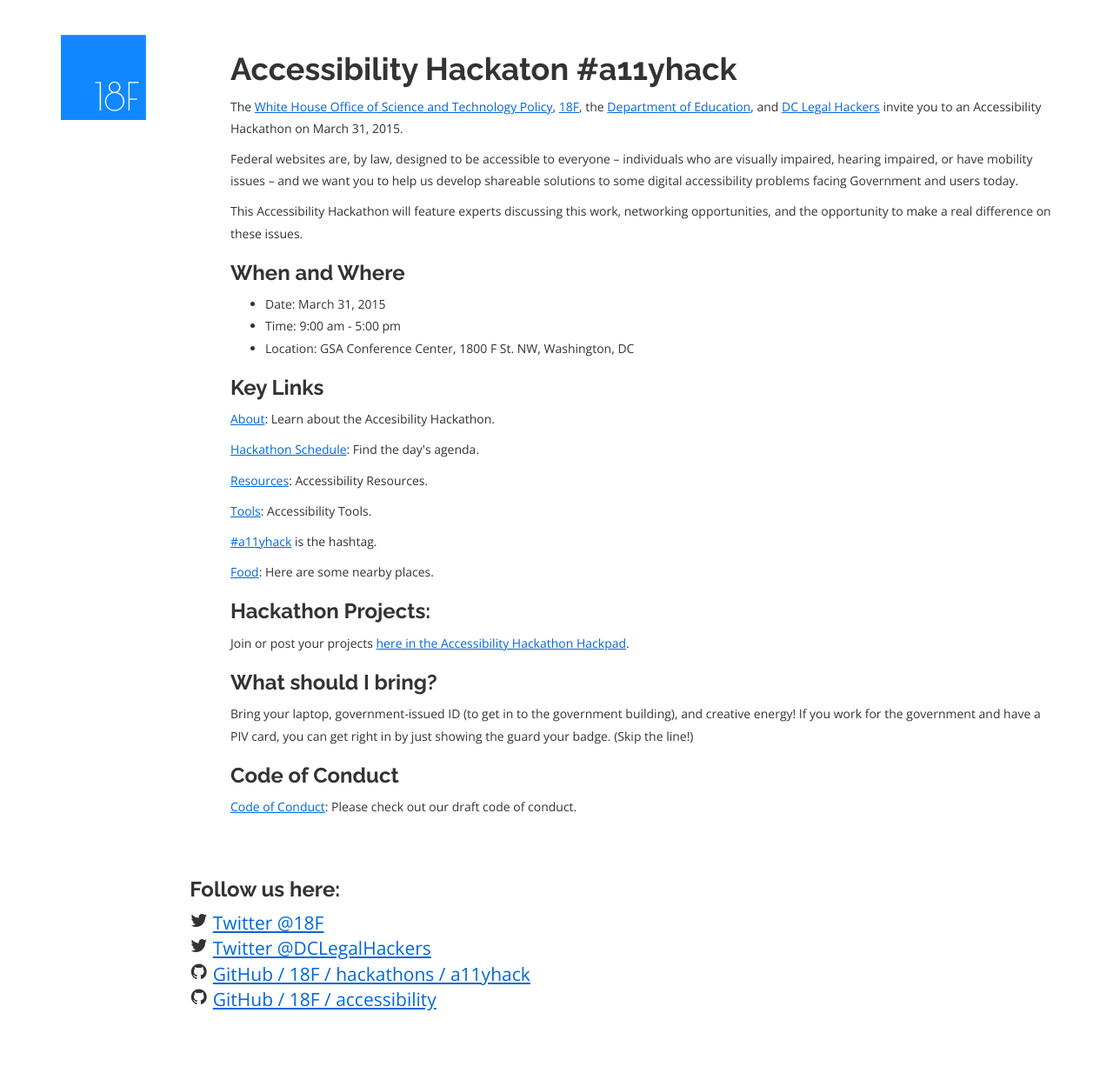
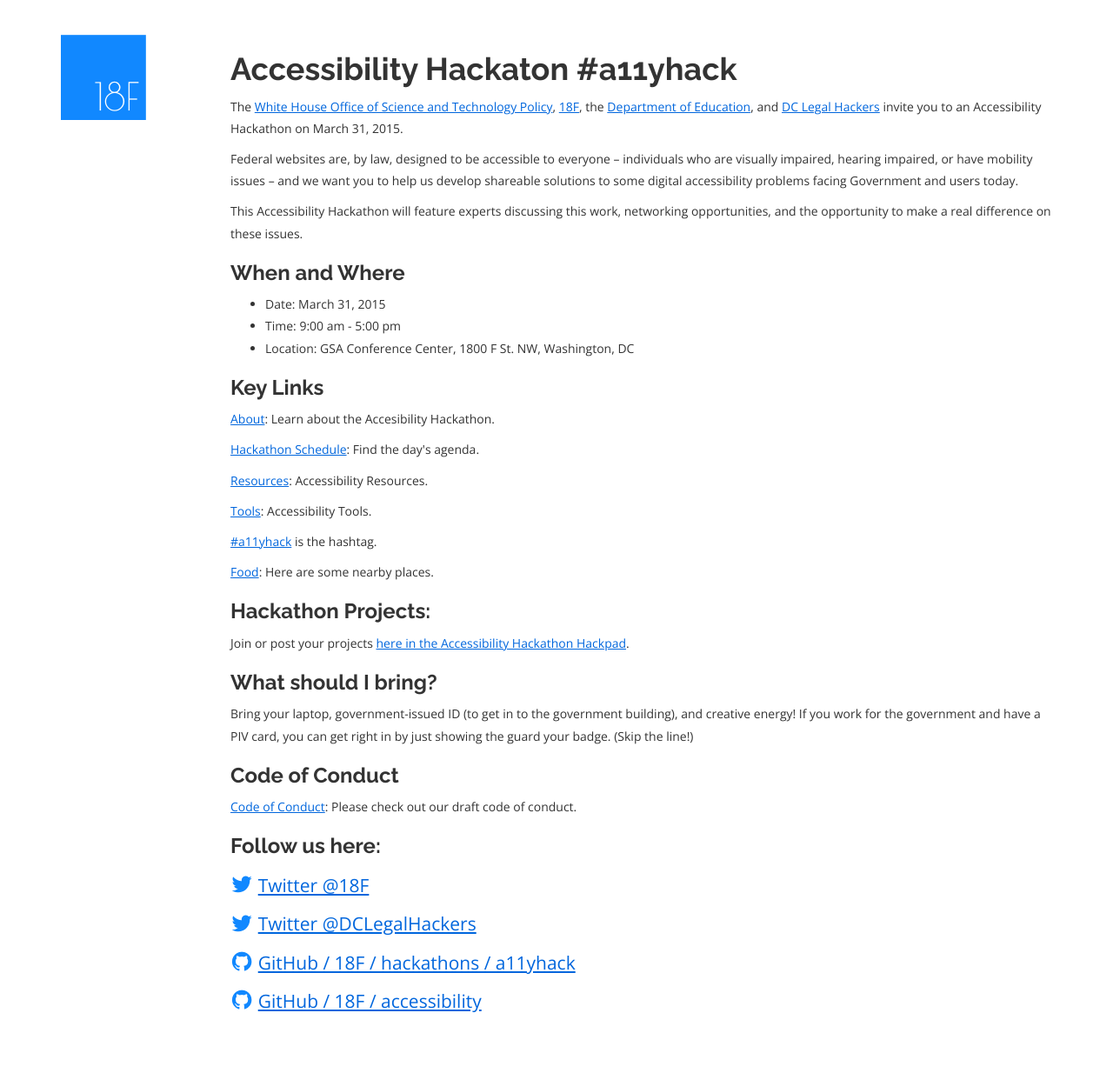
Before and after one commit to 18F/hackathons, a Jekyll site: the page built from index.html, in a window 1280 px wide. Shown: the whole page at 87% size. Built offline with Jekyll 4.4.1, drawn with Linux system fonts in a browser that asks for light colours; before the commit the page ends 1184 px from its top, so only the background shows below that.

Commit message:
Minor style update.

```diff
--- a/_includes/footer.html
+++ b/_includes/footer.html
@@ -1,14 +1,4 @@
 
-    <div class="row">
-      <div class="col-md-10 col-md-push-2">
-        <h3>Follow us here:</h3>
-        <p class="lead">
-        <i class="icon-twitter"></i> <a href="https://twitter.com/18f">Twitter @18F</a><br/><i class="icon-twitter"></i> <a href="https://twitter.com/DCLegalHackers">Twitter @DCLegalHackers</a><br/>
-        <i class="icon-github2"></i> <a href="https://github.com/18f/hackathons/a11yhack">GitHub / 18F / hackathons / a11yhack</a><br/>
-        <i class="icon-github2"></i> <a href="https://github.com/18f/accessibility">GitHub / 18F / accessibility</a><br/>
-        </p>
-      </div>
-    </div>
     <!-- Google Analytics -->
     <script>
      <!-- Put your personalized analytics script here -->
--- a/_includes/header.html
+++ b/_includes/header.html
@@ -74,3 +74,7 @@
       <script src="js/respond.js"></script>
       <link href="styles/ie.css" rel="stylesheet">
     <![endif]-->
+    <style>
+      .lead {line-height:2em;}
+      .lead i {font-size:125%; vertical-align: middle; color:#18f;}
+    </style>
--- a/index.html
+++ b/index.html
@@ -37,6 +37,14 @@
         <h3>Code of Conduct</h3>
         <p><a href="/a11yhack/codeofconduct">Code of Conduct</a>: Please check out our draft code of conduct.</p>
 
-      </div>
+
+
+        <h3>Follow us here:</h3>
+        <p class="lead">
+        <i class="icon-twitter"></i> <a href="https://twitter.com/18f">Twitter @18F</a><br/><i class="icon-twitter"></i> <a href="https://twitter.com/DCLegalHackers">Twitter @DCLegalHackers</a><br/>
+        <i class="icon-github2"></i> <a href="https://github.com/18f/hackathons/a11yhack">GitHub / 18F / hackathons / a11yhack</a><br/>
+        <i class="icon-github2"></i> <a href="https://github.com/18f/accessibility">GitHub / 18F / accessibility</a><br/>
+        </p>
+        </div>
     </div>
   </div>
```
